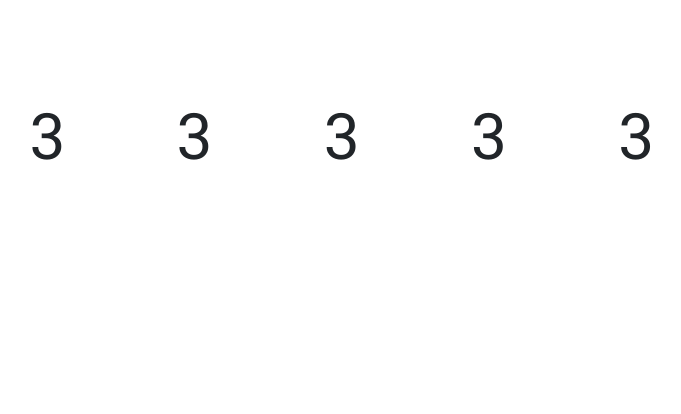
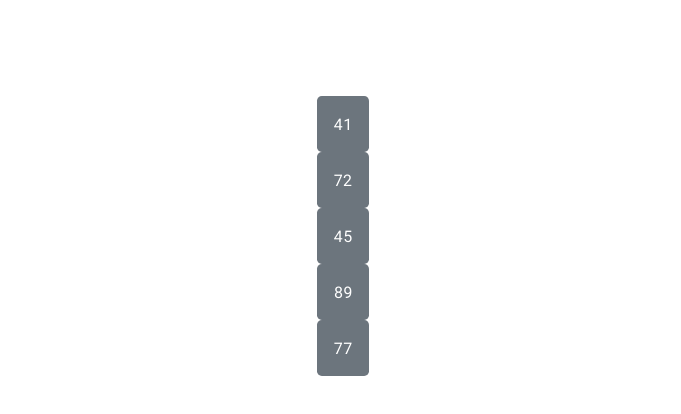
Before and after one commit to patriciabrsk/js-simon, a plain HTML site: page index.html in a window 1280 px wide. Shown: the whole page, without its empty margins (297-978 px from the left). Drawn offline with nearby package versions, Linux system fonts and the light colour scheme.

Commit message:
random number boxes created on page load

```diff
--- a/index.html
+++ b/index.html
@@ -17,11 +17,7 @@
     <main class="container">
         <div class="row pt-5 align-items-center justify-content-center">
             <div class="col-8 pt-5 d-flex align-items-center justify-content-around">
-                <div class="num display-3">3</div>
-                <div class="num display-3">3</div>
-                <div class="num display-3">3</div>
-                <div class="num display-3">3</div>
-                <div class="num display-3">3</div>
+                <div id="numbers" class=""></div>
             </div>
         </div>
     </main>
--- a/js/script.js
+++ b/js/script.js
@@ -10,6 +10,32 @@
     Individuate gli elementi di cui avete bisogno per realizzare il programma.
  */
 
-// Visualizzare in pagina 5 numeri casuali.
+window.onload = createNumBoxes();
+let startTime = 0;
 
+function createNumBoxes() {
+    // Selecting numbers div container from DOM
+    const container = document.getElementById('numbers');
+
+    for (let i = 1; i <= 5; i++) {
+        let box = document.createElement('div');
+        box.classList.add(
+            'rounded-3',
+            'bg-secondary',
+            'text-white',
+            'p-3'
+            );
+        container.appendChild(box);
+        let numbers = createRandomNumbers(1,100);
+        box.innerHTML = numbers;
+    }
+}
+
+function createRandomNumbers(min, max) {
+    return Math.floor(Math.random() * (max - min + 1) + min);
+}
+
+function timerDisplay() {
+    let startTime = 0;
+}
 // Da lì parte un timer di 30 secondi.
```
